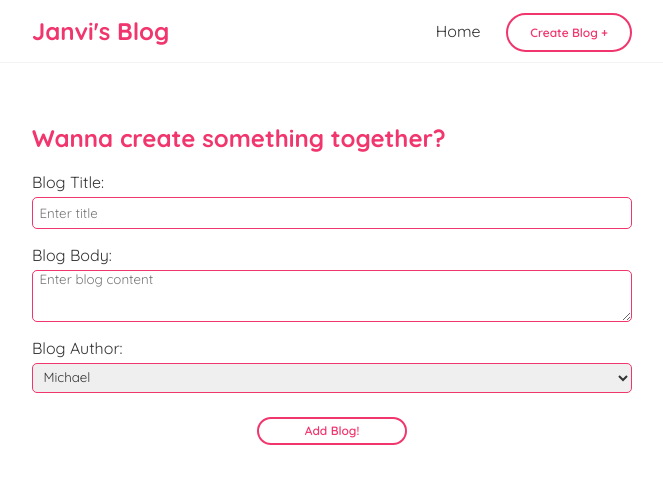
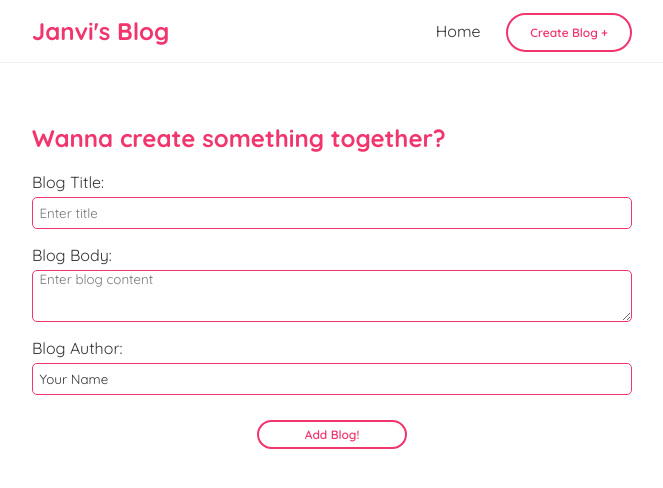
Before and after one commit to Janvi-Chandra/Blogging-Webpage, a React (Create React App) app: page /create in a window 1280 px wide. Shown: the top 488 px of the page, without its empty margins (308-971 px from the left). Built offline with nearby package versions, Linux system fonts and the light colour scheme; no server answers.

Commit message:
Changed Pagination Location and Made the author's name an input box

```diff
--- a/src/Create.jsx
+++ b/src/Create.jsx
@@ -3,7 +3,7 @@ import { useState } from "react";
 const Create = ({ onAddBlog }) => {
     const [title, setTitle] = useState('');
     const [body, setBody] = useState('');
-    const [author, setAuthor] = useState('Michael');
+    const [author, setAuthor] = useState('Your Name');
 
     const handleSubmit = (e) => {
         e.preventDefault();
@@ -11,7 +11,7 @@ const Create = ({ onAddBlog }) => {
         onAddBlog(blog);
         setTitle('');
         setBody('');
-        setAuthor('Michael');
+        setAuthor('Your Name');
     }
 
     return (
@@ -32,12 +32,12 @@ const Create = ({ onAddBlog }) => {
                     onChange={(e) => setBody(e.target.value)}>
                 </textarea>
                 <label>Blog Author:</label>
-                <select value={author}
-                    onChange={(e) => setAuthor(e.target.value)}>
-                    <option value="Emily">Emily</option>
-                    <option value="Michael">Michael</option>
-                    <option value="Sarah">Sarah</option>
-                </select>
+                <input
+                    type="text" placeholder="Enter author's name"
+                    required
+                    value={author}
+                    onChange={(e) => setAuthor(e.target.value)}
+                />
                 <button className="AddBlog">Add Blog!</button>
             </form>
         </div>
--- a/src/Home.jsx
+++ b/src/Home.jsx
@@ -49,18 +49,21 @@ const Home = ({ blogs, loading, setBlogs }) => {
           <option value="date">Date</option>
         </select>
       </div>
-      <div className="pagination">
-        <button onClick={() => setPage(page > 0 ? page - 1 : 0)} className="pagination-button">Previous</button>
-        <span>Page {page + 1}</span>
-        <button onClick={() => setPage(page < Math.ceil(filteredBlogs.length / itemsPerPage) - 1 ? page + 1 : page)} className="pagination-button">Next</button>
-      </div>
+
       {loading ? (
         <div className="loading-message">
           <ClipLoader size={50} color={"#f1356d"} />
         </div>
       ) : (
         <BlogList blogs={paginatedBlogs} title="All Blogs" handleDelete={handleDelete} />
+
       )}
+
+        <div className="pagination">
+        <button onClick={() => setPage(page > 0 ? page - 1 : 0)} className="pagination-button">Previous</button>
+        <span>Page {page + 1}</span>
+        <button onClick={() => setPage(page < Math.ceil(filteredBlogs.length / itemsPerPage) - 1 ? page + 1 : page)} className="pagination-button">Next</button>
+      </div>
     </div>
   );
 };
```
